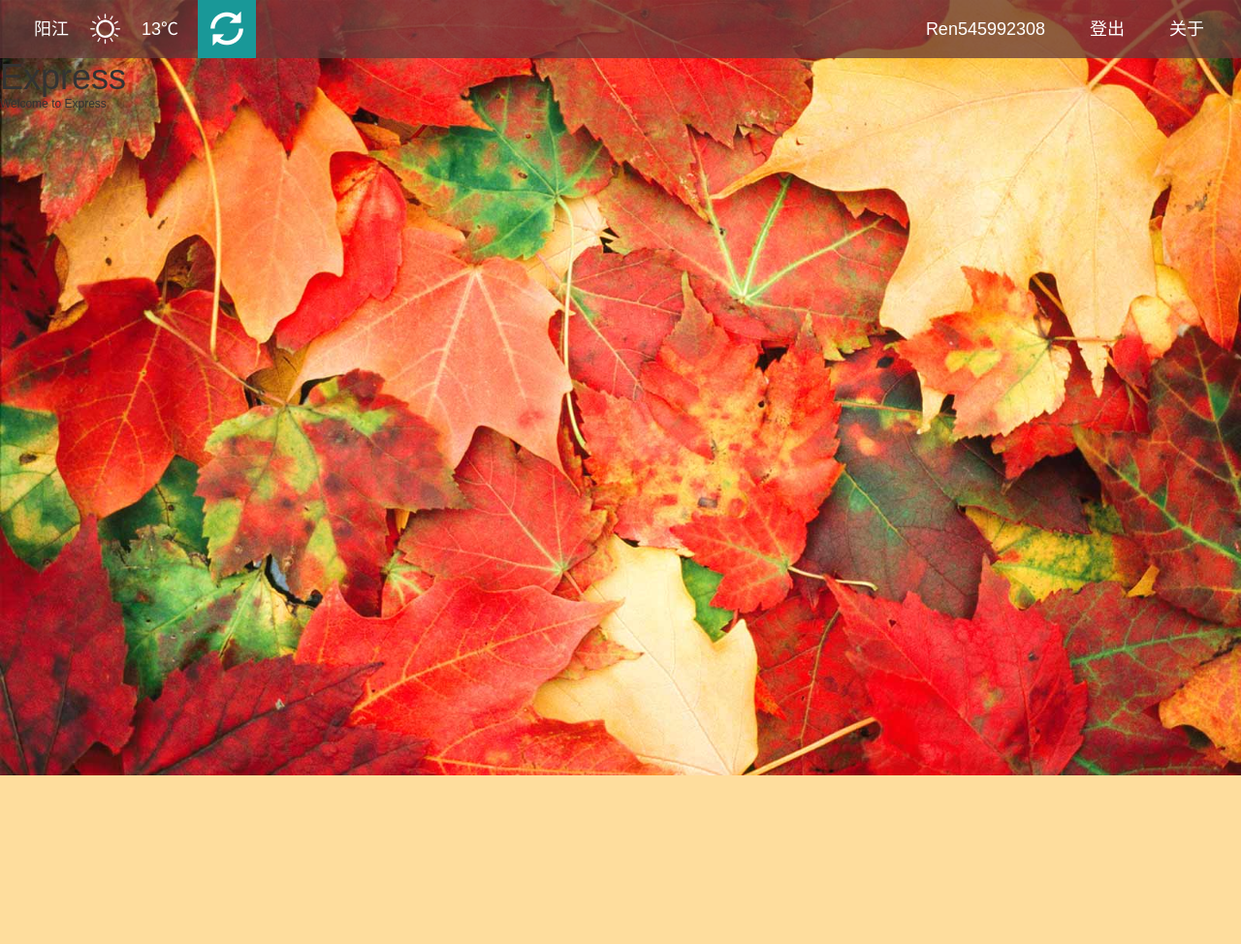
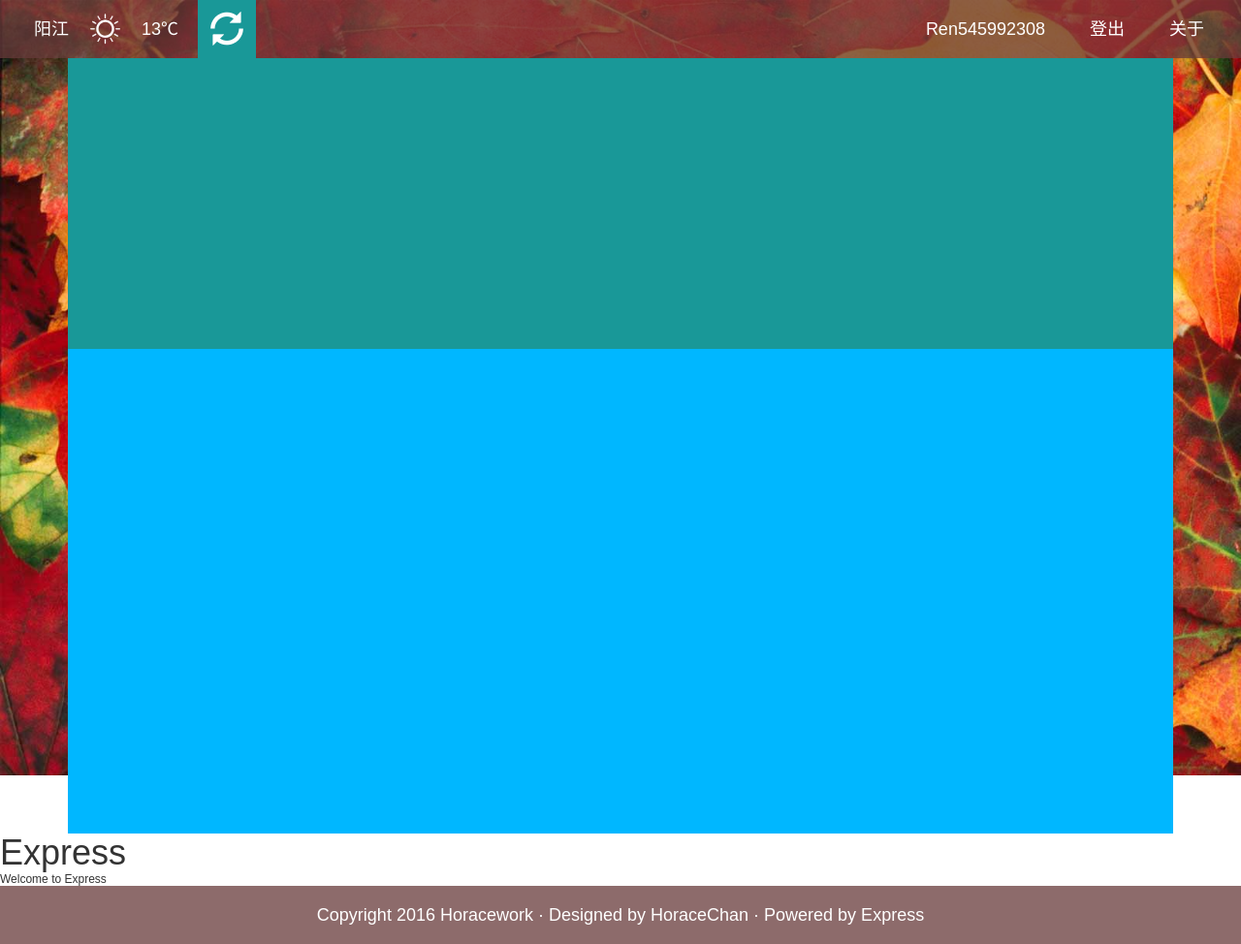
Before and after one commit to horacework/PureNavigation, a Node server app: page / in a window 1280 px wide. Shown: the whole page at 97% size. Before the commit the page ends 800 px from the top, so only its background shows below. Run offline with Node 20, Linux system fonts and the light colour scheme; some libraries are stand-ins or nearby versions.

Commit message:
添加footer和copyright信息

```diff
--- a/public/stylesheets/style.css
+++ b/public/stylesheets/style.css
@@ -138,6 +138,34 @@ body {
         background-color: #d9534f;
     }
 
+    #search{
+        width: 100%;
+        height: 300px;
+        background-color: #199898;
+    }
+    #website{
+        width: 100%;
+        height: 500px;
+        background-color: #00B7FF;
+    }
+.footer{
+    width: 100%;
+    height: 60px;
+    position: relative;
+    background-color: rgba(103, 58, 58, 0.75);
+    z-index: 99;
+    font-size: 18px;
+    color: #ffffff;
+    text-align: center;
+    line-height: 60px;
+    min-width: 1000px;
+}
+    .footer.container#copyright{
+        margin: 0 auto;
+        width: auto;
+        height: 100%;
+
+    }
 a {
   color: #00B7FF;
 }
--- a/views/index.jade
+++ b/views/index.jade
@@ -15,7 +15,8 @@ block content
         div#user.header-user.trans Ren545992308
         div#logout.header-user.trans 登出
         div#about.header-user.trans 关于
-
   div.container
+    div#search
+    div#website
   h1= title
   p Welcome to #{title}
--- a/views/layout.jade
+++ b/views/layout.jade
@@ -13,3 +13,7 @@ html(lang="zh-CN")
     script(src="//cdn.bootcss.com/bootstrap/3.3.5/js/bootstrap.min.js")
   body
     block content
+
+  div.footer
+    div.container
+      div#copyright Copyright 2016 Horacework · Designed by HoraceChan · Powered by Express
```
